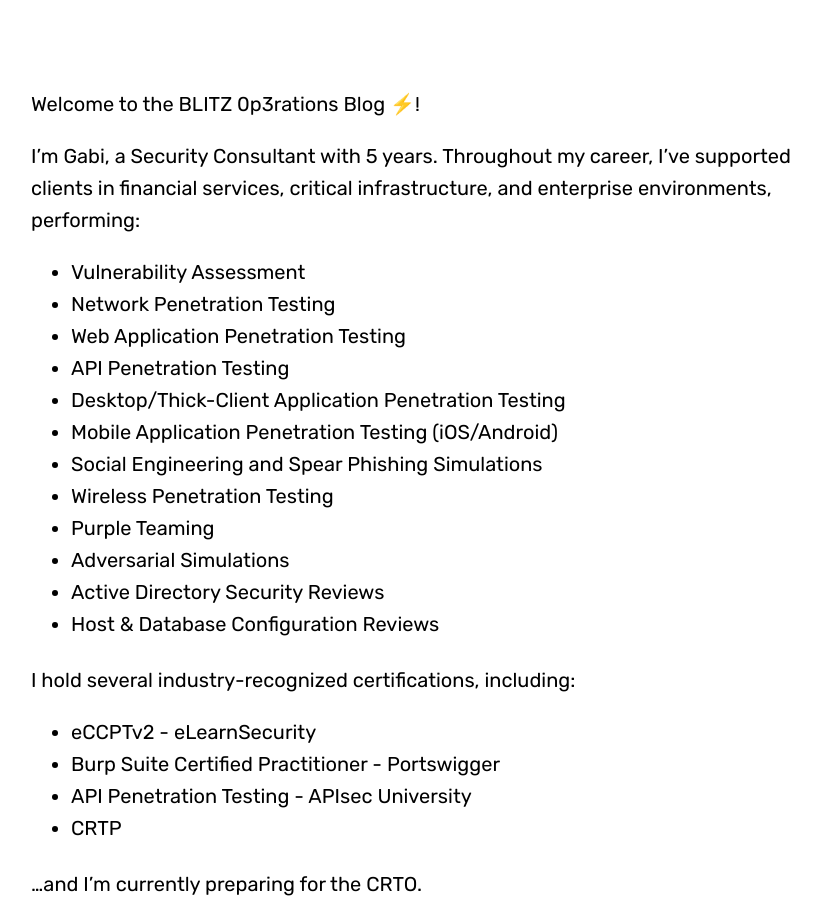
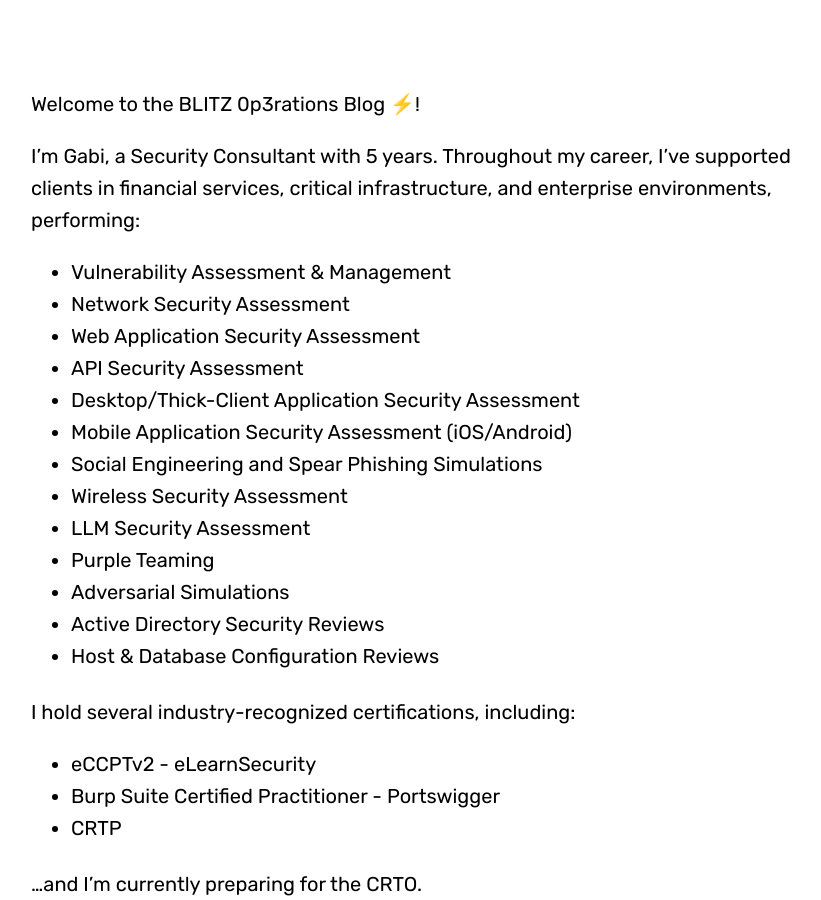
Before and after one commit to blitz0p3rations/blitz0p3rations.github.io, a Jekyll site: the page built from about.md, in a window 1280 px wide and 900 px high, scrolled down 752 px. Shown: the whole window, without its empty margins (225-1046 px from the left). Built offline with Jekyll 4.4.1, drawn with Linux system fonts in a browser that asks for light colours; some web fonts are replaced.

Commit message:
Update about.md

```diff
--- a/about.md
+++ b/about.md
@@ -21,14 +21,15 @@ published: true
 Welcome to the BLITZ 0p3rations Blog ⚡!
 
 I'm Gabi, a Security Consultant with 5 years. Throughout my career, I’ve supported clients in financial services, critical infrastructure, and enterprise environments, performing:
-- Vulnerability Assessment
-- Network Penetration Testing
-- Web Application Penetration Testing
-- API Penetration Testing
-- Desktop/Thick-Client Application Penetration Testing
-- Mobile Application Penetration Testing (iOS/Android)
+- Vulnerability Assessment & Management
+- Network Security Assessment
+- Web Application Security Assessment
+- API Security Assessment
+- Desktop/Thick-Client Application Security Assessment
+- Mobile Application Security Assessment (iOS/Android)
 - Social Engineering and Spear Phishing Simulations
-- Wireless Penetration Testing
+- Wireless Security Assessment
+- LLM Security Assessment
 - Purple Teaming
 - Adversarial Simulations
 - Active Directory Security Reviews
@@ -38,7 +39,6 @@ I hold several industry-recognized certifications, including:
 
 - eCCPTv2 - eLearnSecurity
 - Burp Suite Certified Practitioner - Portswigger
-- API Penetration Testing - APIsec University
 - CRTP
 
 …and I’m currently preparing for the CRTO.
```
